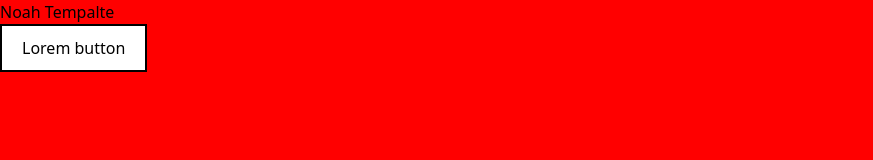
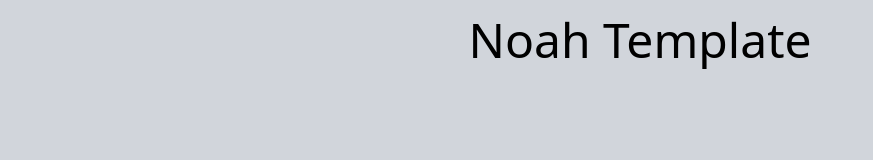
Before and after one commit to SteinIAS/Noah, a website built with webpack: page src/index.html in a window 1280 px wide. Shown: the whole page, without its empty margins (0-873 px from the left). Built offline with nearby package versions, Linux system fonts and the light colour scheme.

Commit message:
temp styles for the template file

```diff
--- a/src/index.html
+++ b/src/index.html
@@ -5,8 +5,7 @@
     <meta name="viewport" content="width=device-width, initial-scale=1.0" />
     <title>Document</title>
   </head>
-  <body>
-    <h1>Noah Tempalte</h1>
-    <button>Lorem button</button>
+  <body class="bg-gray-300">
+    <h1 class="text-5xl my-4 text-center">Noah Template</h1>
   </body>
 </html>
```
